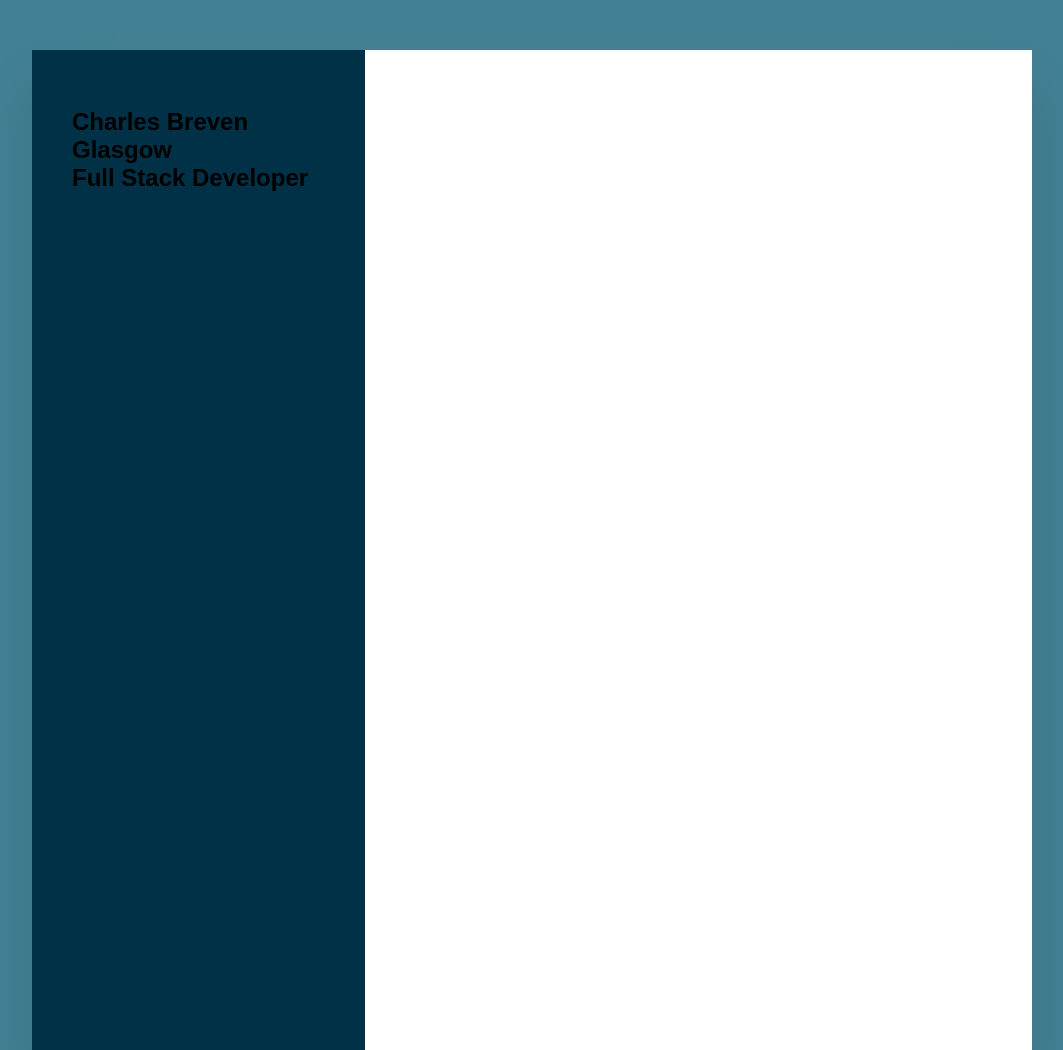
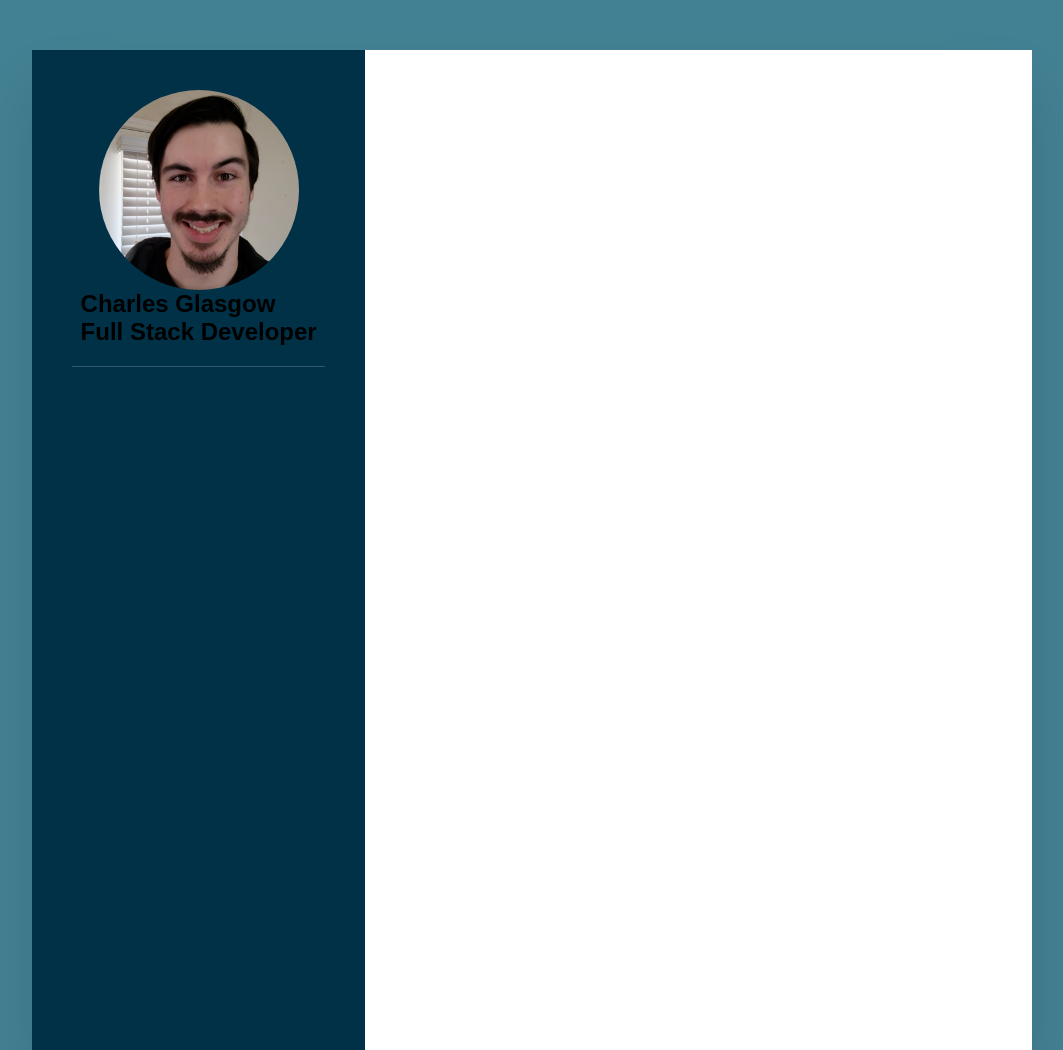
Before and after one commit to Brevenn/resume-website, a plain HTML site: page index.html in a window 1280 px wide. Shown: the top 1050 px of the page, without its empty margins (108-1171 px from the left). Drawn offline with Linux system fonts and the light colour scheme; a web font is replaced by a local one.

Commit message:
added styling to left have of resume page

```diff
--- a/assets/styles.css
+++ b/assets/styles.css
@@ -1,4 +1,6 @@
  @import url('https://fonts.cdnfonts.com/css/poppins');
+
+/* Main CSS Vars */
 *
 {
     margin: 0;
@@ -16,6 +18,7 @@ body
     min-height: 100vh;
 }
 
+/* Container Vars */
 .container
 {
     position: relative;
@@ -42,3 +45,39 @@ body
     background: #fff;
     padding: 40px;
 }
+
+/* Left Side Vars */
+
+.profileText
+{
+    position: relative;
+    display: flex;
+    flex-direction: column;
+    align-items: center;
+    padding-bottom: 20px;
+    border-bottom: 1px solid rgba(255, 255, 255, 0.2);
+}
+
+.profileText .imgBox
+{
+    position: relative;
+    width: 200px;
+    height: 200px;
+    border-radius: 50%;
+    overflow: hidden;
+}
+
+.profileText .imgBox img
+{
+    position: absolute;
+    top: 0;
+    left: 0;
+    width: 100%;
+    height: 100%;
+    object-fit: cover;
+}
+
+.profileText h2
+{
+
+}
--- a/index.html
+++ b/index.html
@@ -12,9 +12,9 @@
         <div class="left-side">
             <div class="profileText">
                 <div class="imgBox">
-                    <img src="" alt="">
+                    <img src="./assets/img/recent-selfie (1).png">
                 </div>
-                <h2>Charles Breven Glasgow<br><span>Full Stack Developer</span></h2>
+                <h2>Charles Glasgow<br><span>Full Stack Developer</span></h2>
             </div>
         </div>
 
```
Also changed, not shown: assets/img/recent-selfie (1).png (added).
